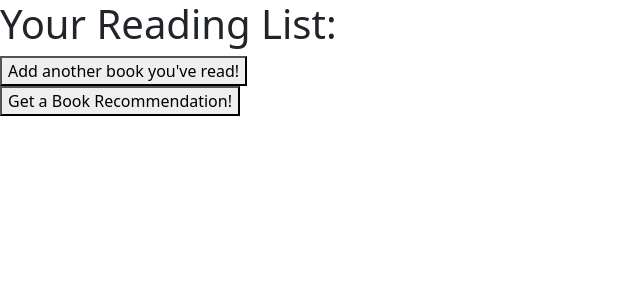
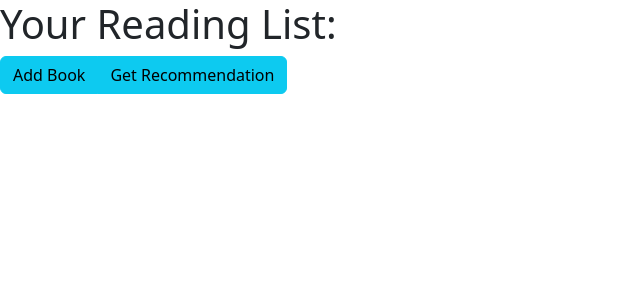
Before and after one commit to hcour97/Book-Recs, a Flask app: page / in a window 1280 px wide. Shown: the top 300 px of the page, without its empty margins (0-640 px from the left). Run offline with Flask 2, Linux system fonts and the light colour scheme; data that the repository does not hold is empty; some libraries are stand-ins or nearby versions.

Commit message:
update index page buttons

```diff
--- a/templates/users_books.html
+++ b/templates/users_books.html
@@ -9,8 +9,9 @@
     </h4>
 
     {% endfor %}
-
-<button onclick="window.location.href='form'">Add another book you've read!</button><br>
-<button onclick="window.location.href='book-recs'">Get a Book Recommendation!</button><br>
+<div class="btn-group" role="group" aria aria-label="Basic example">
+    <button type="button" class="btn btn-info" onclick="window.location.href='form'">Add Book</button>
+    <button type="button" class="btn btn-info" onclick="window.location.href='book-recs'">Get Recommendation</button>
+</div>
 
 {% endblock %}
```
